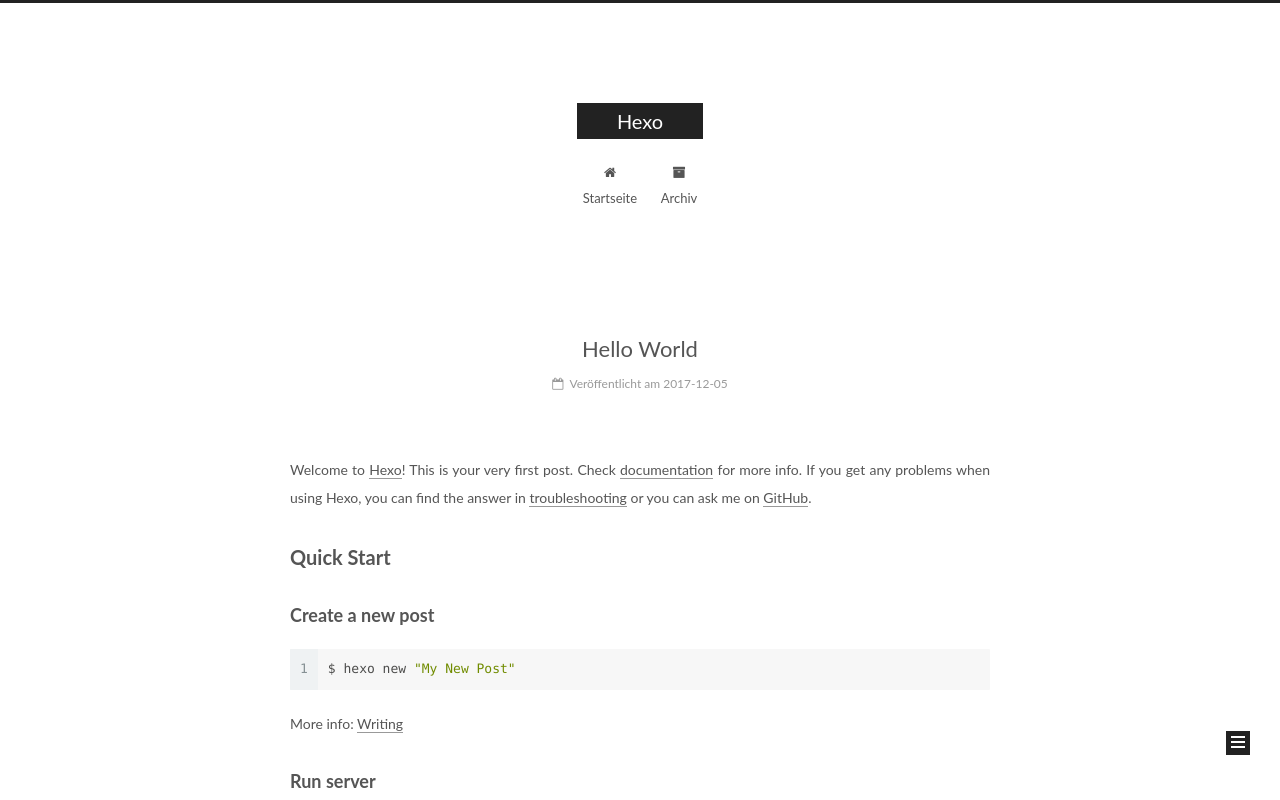
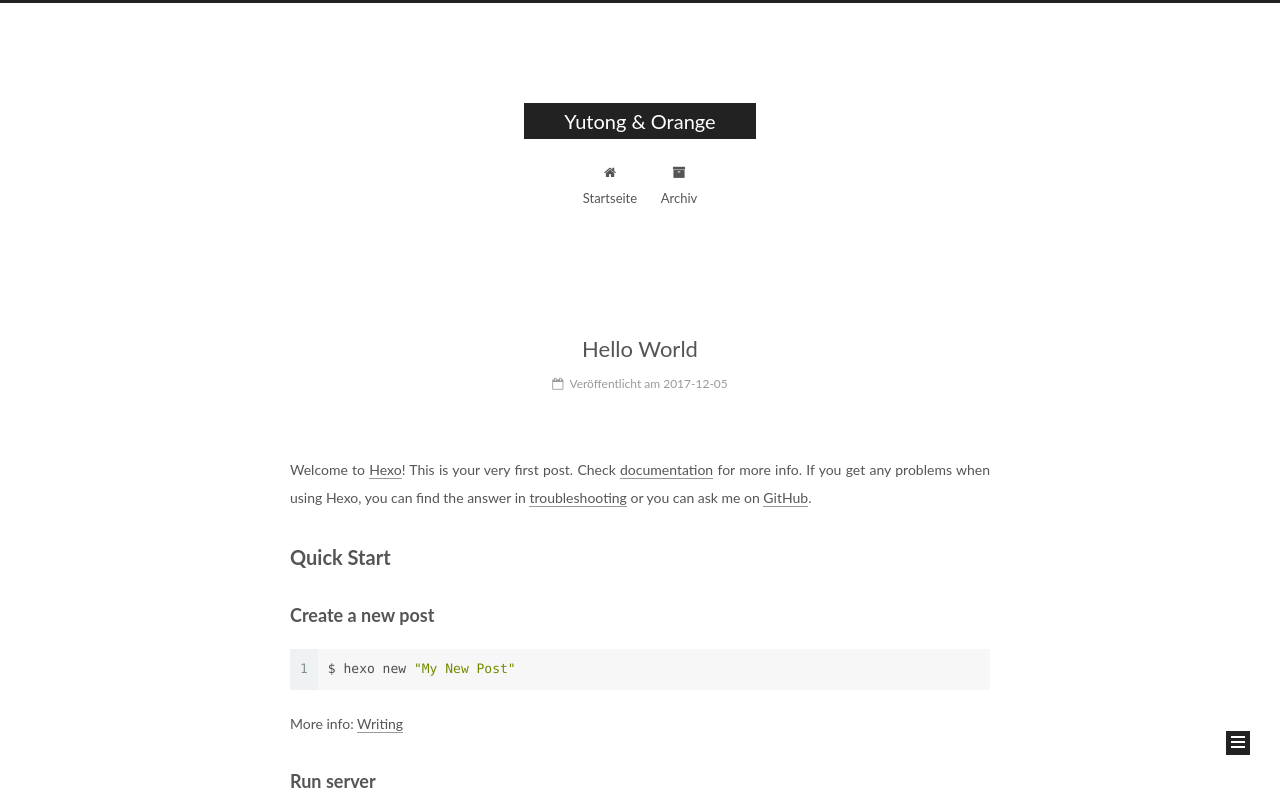
Before and after one commit to yutonghuangorange/yutonghuangorange.github.io, a plain HTML site: page index.html in a window 1280 px wide. Shown: the top 800 px of the page. Drawn offline with Linux system fonts and the light colour scheme.

Commit message:
Site updated: 2017-12-05 23:13:05

```diff
--- a/index.html
+++ b/index.html
@@ -120,7 +120,7 @@
 
 
 
-  <title>Hexo</title>
+  <title>Yutong & Orange</title>
 
 
 
@@ -151,7 +151,7 @@
     <div class="custom-logo-site-title">
       <a href="/"  class="brand" rel="start">
         <span class="logo-line-before"><i></i></span>
-        <span class="site-title">Hexo</span>
+        <span class="site-title">Yutong & Orange</span>
         <span class="logo-line-after"><i></i></span>
       </a>
     </div>
```
